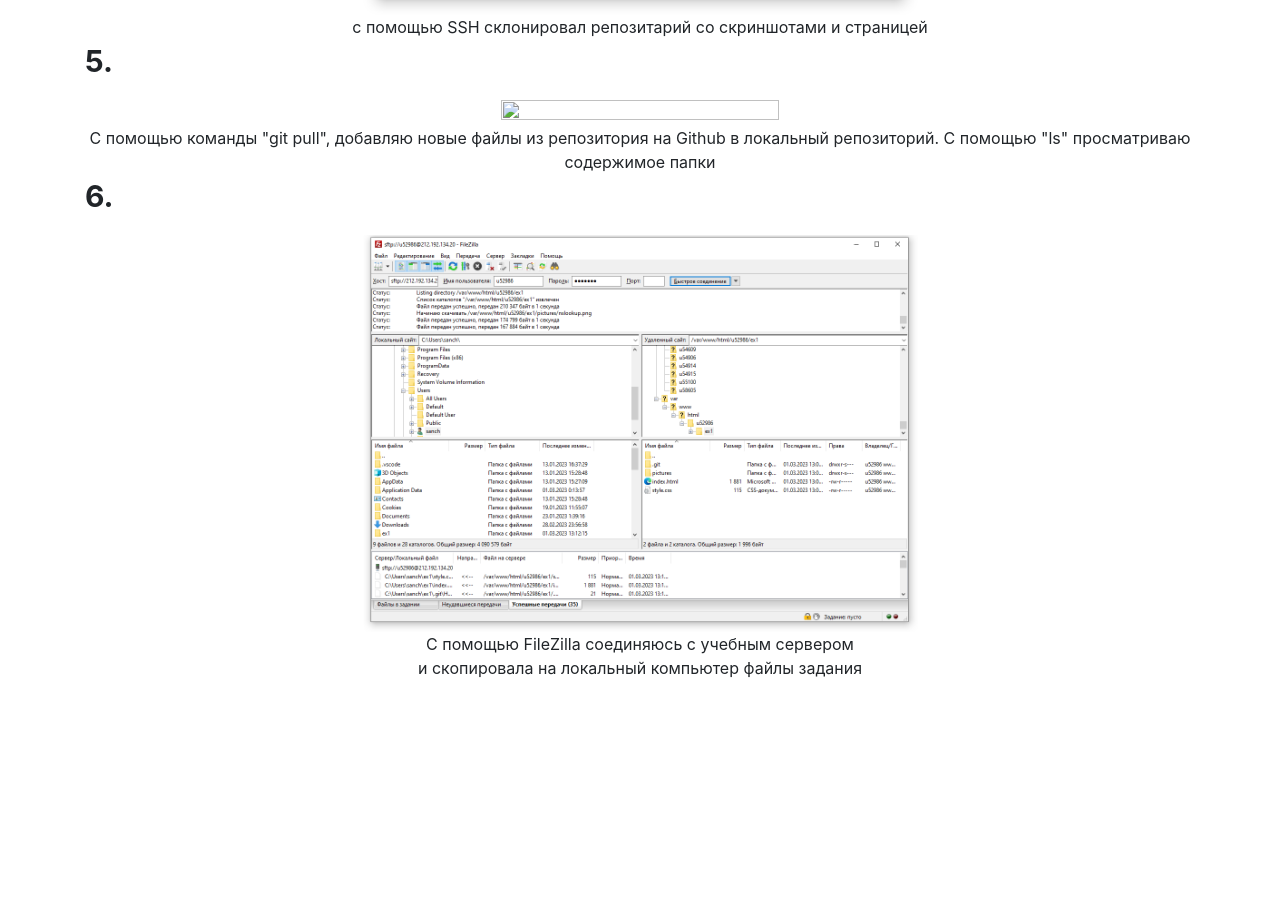
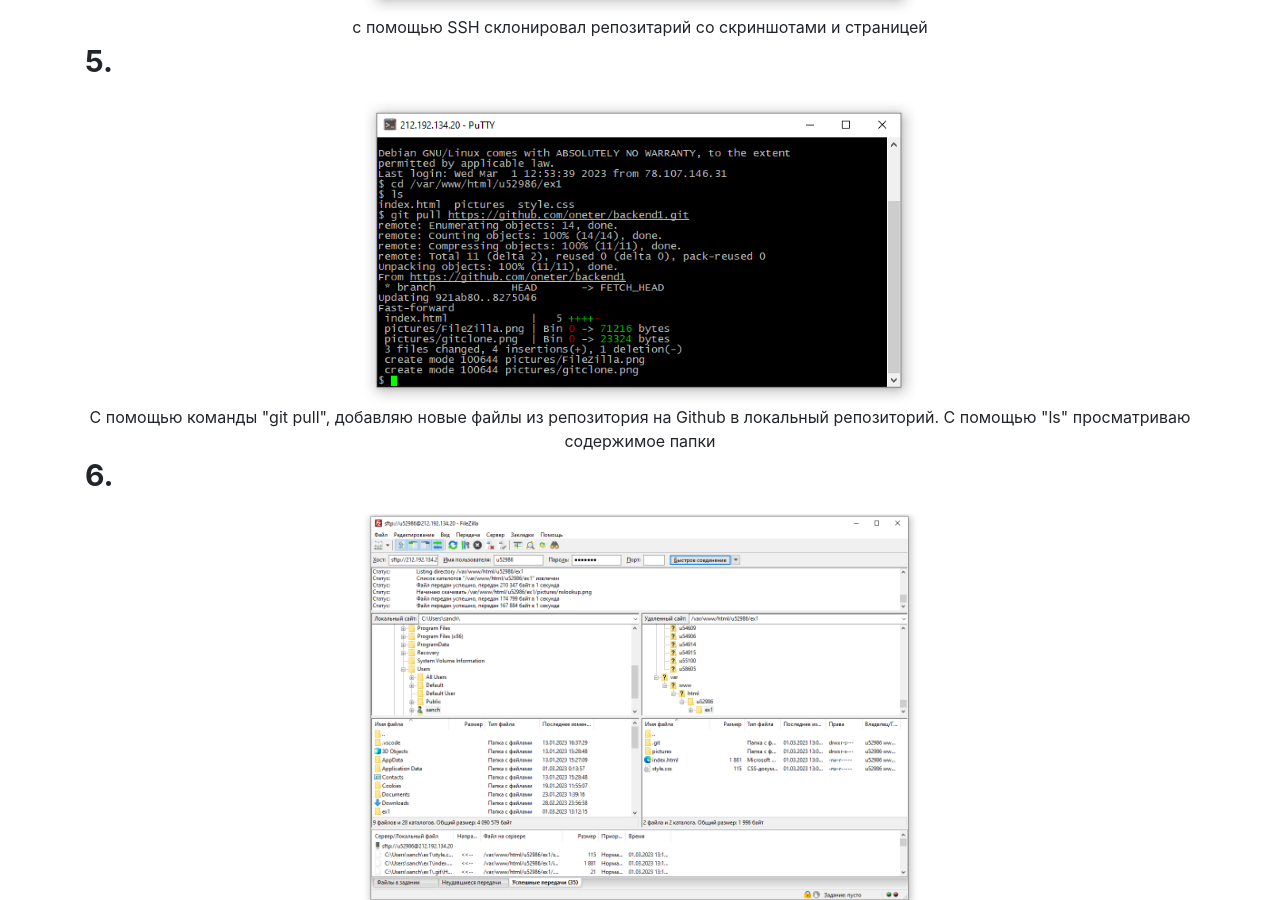
Before and after one commit to oneter/backend1, a plain HTML site: page index.html in a window 1280 px wide. Shown: the part 1648-2548 px from the top of the page. Before the commit the page ends 2328 px from the top, so only its background shows below. Drawn offline with nearby package versions, Linux system fonts and the light colour scheme.

Commit message:
Update index.html

```diff
--- a/index.html
+++ b/index.html
@@ -28,7 +28,7 @@
        <img src="pictures/gitclone.png" width="50%" height="50%">
        <a class="info"><br>с помощью SSH склонировал репозитарий со скриншотами и страницей</a>
        <p class="name">5.</p>
-       <img src="pictures/gitpull.jpg" width="50%" height="50%">
+       <img src="pictures/gitpull.png" width="50%" height="50%">
        <a class="info"><br>С помощью команды "git pull", добавляю новые файлы из репозитория на Github в локальный репозиторий.
 С помощью "ls" просматриваю содержимое папки</a>
        <p class="name">6.</p>
```
